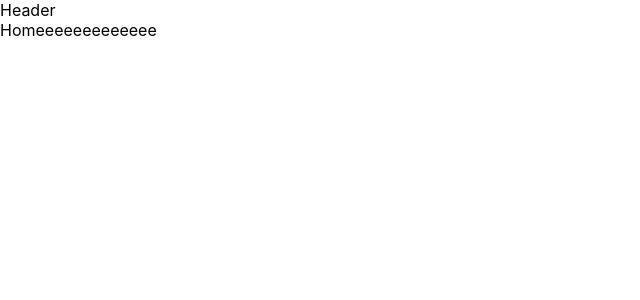
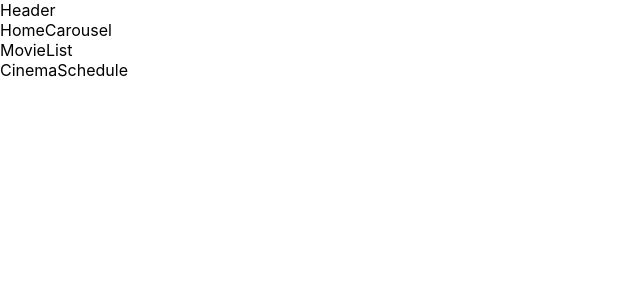
Before and after one commit to Yos3ph43/MovieBooking, a React (Create React App) app: page / in a window 1280 px wide. Shown: the top 300 px of the page, without its empty margins (0-640 px from the left). Built offline with nearby package versions, Linux system fonts and the light colour scheme.

Commit message:
apiPath change

```diff
--- a/src/app/apiPath.js
+++ b/src/app/apiPath.js
@@ -1,8 +1 @@
-export const apiPath = {
-  BANNERS: "/api/QuanLyPhim/LayDanhSachBanner",
-  MOVIES: "/api/QuanLyPhim/LayDanhSachPhimPhanTrang",
-  MOVIE_DETAIL: "/api/QuanLyPhim/LayThongTinPhim",
-  MOVIE_DETAIL_SCHEDULE: "/api/QuanLyRap/LayThongTinLichChieuPhim",
-  CINEMAS: "/api/QuanLyRap/LayThongTinHeThongRap",
-  SCHEDULE_CINEMAS: "api/QuanLyRap/LayThongTinLichChieuHeThongRap",
-};
+export const apiPath = {};
--- a/src/features/Booking/Home.jsx
+++ b/src/features/Booking/Home.jsx
@@ -1,7 +1,16 @@
 import React from "react";
+import CinemaSchedule from "./components/CinemaSchedule";
+import HomeCarousel from "./components/HomeCarousel";
+import MovieList from "./components/MovieList";
 
 const Home = () => {
-  return <div>Homeeeeeeeeeeeee</div>;
+  return (
+    <div>
+      <HomeCarousel />
+      <MovieList />
+      <CinemaSchedule />
+    </div>
+  );
 };
 
 export default Home;
--- a/src/features/Booking/components/CinemaSchedule.jsx
+++ b/src/features/Booking/components/CinemaSchedule.jsx
@@ -0,0 +1,7 @@
+import React from "react";
+
+const CinemaSchedule = () => {
+  return <div>CinemaSchedule</div>;
+};
+
+export default CinemaSchedule;
--- a/src/features/Booking/components/HomeCarousel.jsx
+++ b/src/features/Booking/components/HomeCarousel.jsx
@@ -0,0 +1,7 @@
+import React from "react";
+
+const HomeCarousel = () => {
+  return <div>HomeCarousel</div>;
+};
+
+export default HomeCarousel;
--- a/src/features/Booking/components/MovieList.jsx
+++ b/src/features/Booking/components/MovieList.jsx
@@ -0,0 +1,7 @@
+import React from "react";
+
+const MovieList = () => {
+  return <div>MovieList</div>;
+};
+
+export default MovieList;
```
